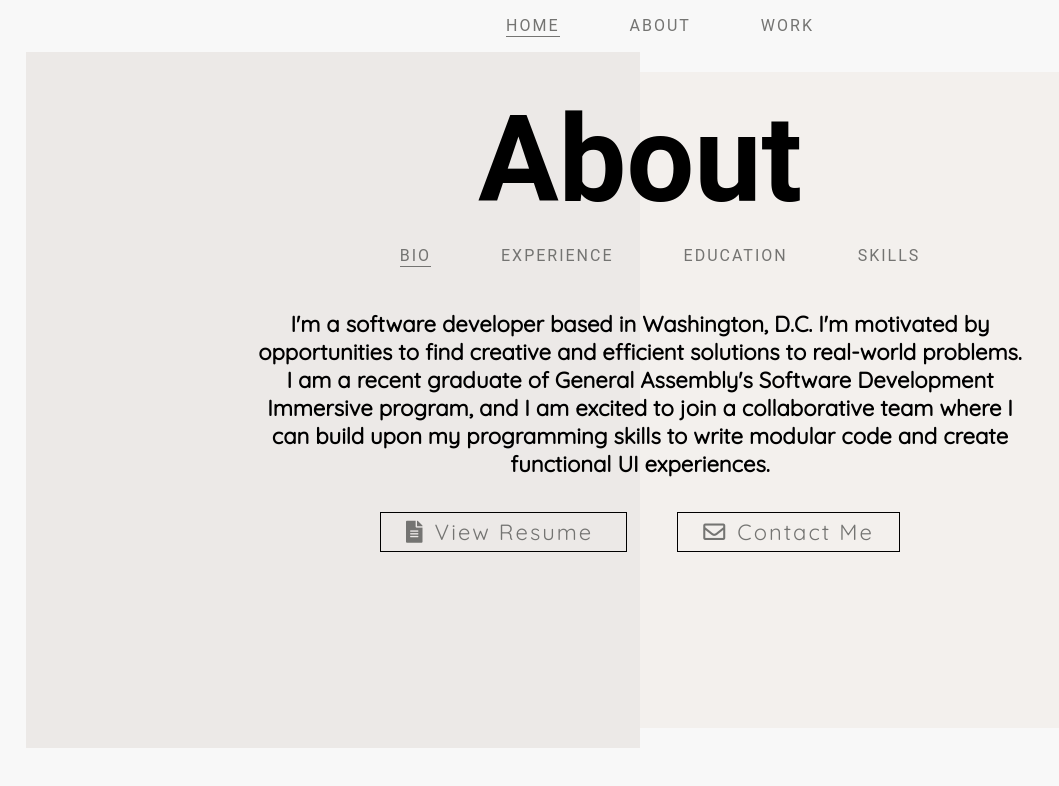
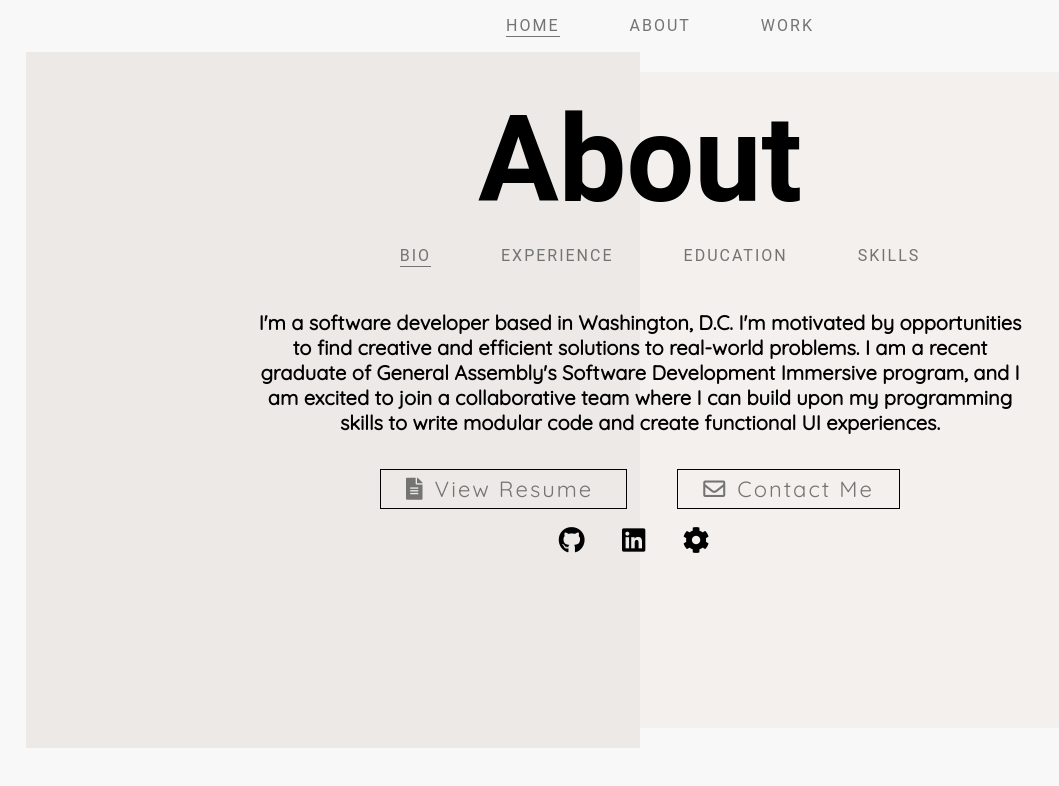
Before and after one commit to shakiraweir/shakiraweir.github.io, a plain HTML site: page about.html in a window 1280 px wide. Shown: the whole page, without its empty margins (0-1059 px from the left). Drawn offline with Linux system fonts and the light colour scheme.

Commit message:
add logos

```diff
--- a/about.css
+++ b/about.css
@@ -27,7 +27,7 @@
 
 .description {
     width: 60vw;
-    font-size: 22px;
+    font-size: 20px;
 }
 
 .contact-info {
--- a/about.html
+++ b/about.html
@@ -38,6 +38,11 @@
                                 <a href='/resume.pdf' target='_blank' class='left'><span ><i class="fas fa-file-alt"></i>View Resume</span> </a>
                                 <a href='mailto: shakira.r.weir@gmail.com' class='right'><span><i class="far fa-envelope"></i>Contact Me</span></a>
                             </section>
+                            <div class='logos'>
+                                <a href='https://github.com/shakiraweir' class='logo'><i class="fab fa-github fa-lg"></i></a>
+                                <a href='https://www.linkedin.com/in/shakiraweir/' class='logo'><i class="fab fa-linkedin fa-lg"></i></a>
+                                <a href='https://profiles.generalassemb.ly/profiles/shakiraweir' class='logo'><i class="fas fa-cog fa-lg"></i></a>
+                            </div>
                         </div>
 
                         <div id=experience>
--- a/style.css
+++ b/style.css
@@ -107,14 +107,23 @@ a {
 
 .welcome-btn, a {
     text-decoration: none;
-    letter-spacing: 2px;
     font-weight: 400;
     color: #747472;
 }
 
+.logos {
+    margin: 25px 0;
+
+}
+
+.logo {
+    color: black;
+    margin: 0 15px;
+}
+
 .left, .right {
     border: solid black 1px;
-    margin: 0 25px;
+    margin: 25px;
     font-size: 22px;
     padding: 5px 25px;
 }
```
Also changed, not shown: index.html (+5 -3 lines).
